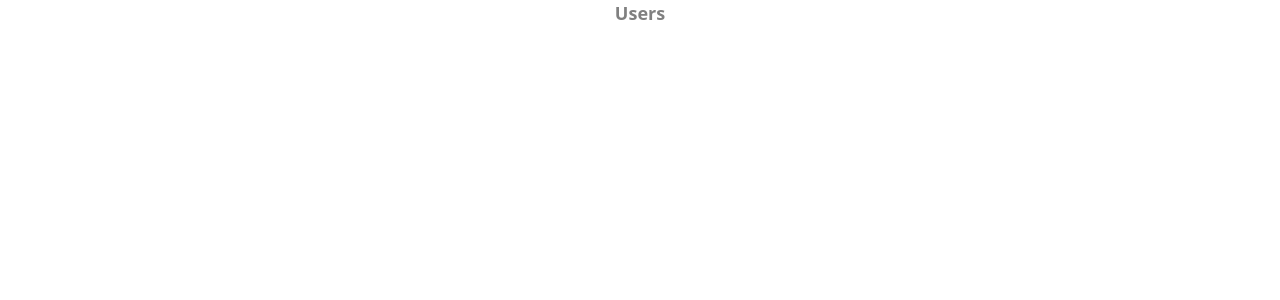
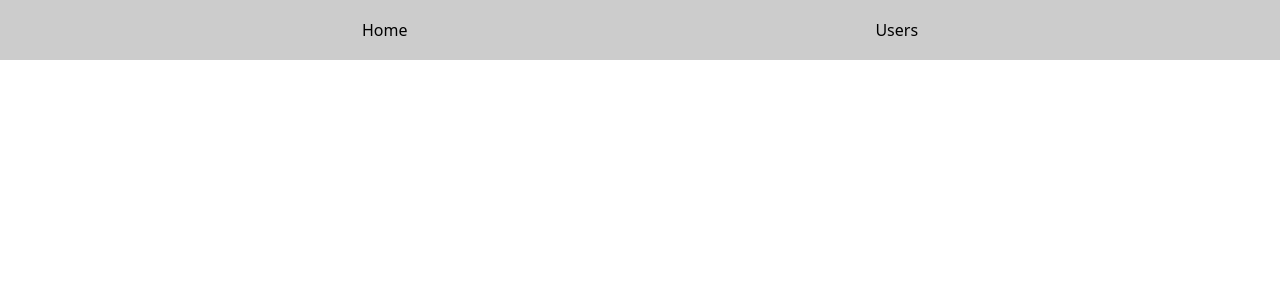
Before and after one commit to AlinaDev252/Nuxt-blog, a Nuxt app: page / in a window 1280 px wide. Shown: the top 300 px of the page. Built offline with nearby package versions, Linux system fonts and the light colour scheme.

Commit message:
Add a header component

```diff
--- /dev/null
+++ b/components/Header.vue
@@ -0,0 +1,39 @@
+<template>
+  <header class="header">
+    <ul class="nav-items">
+      <li>
+        <NuxtLink to="/">Home</NuxtLink>
+      </li>
+      <li>
+        <NuxtLink to="/users">Users</NuxtLink>
+      </li>
+    </ul>
+  </header>
+</template>
+
+<script>
+export default {
+  name: 'Header'
+}
+</script>
+
+
+<style scoped>
+  .header {
+    width: 100%;
+    height: 60px;
+    display: flex;
+    justify-content: center;
+    align-items: center;
+    background-color: #ccc;
+  }
+  .nav-items {
+    list-style: none;
+    padding: 0;
+    margin: 0;
+    display: flex;
+    justify-content: space-around;
+    align-items: center;
+    width: 80%;
+  }
+</style>
--- a/components/NuxtLogo.vue
+++ /dev/null
@@ -1,11 +0,0 @@
-<template>
-  <svg class="nuxt-logo" viewBox="0 0 45 30" fill="none" xmlns="http://www.w3.org/2000/svg">
-    <path d="M24.7203 29.704H41.1008C41.6211 29.7041 42.1322 29.5669 42.5828 29.3061C43.0334 29.0454 43.4075 28.6704 43.6675 28.2188C43.9275 27.7672 44.0643 27.2549 44.0641 26.7335C44.0639 26.2121 43.9266 25.6999 43.6662 25.2485L32.6655 6.15312C32.4055 5.70162 32.0315 5.32667 31.581 5.06598C31.1305 4.8053 30.6195 4.66805 30.0994 4.66805C29.5792 4.66805 29.0682 4.8053 28.6177 5.06598C28.1672 5.32667 27.7932 5.70162 27.5332 6.15312L24.7203 11.039L19.2208 1.48485C18.9606 1.03338 18.5864 0.658493 18.1358 0.397853C17.6852 0.137213 17.1741 0 16.6538 0C16.1336 0 15.6225 0.137213 15.1719 0.397853C14.7213 0.658493 14.3471 1.03338 14.0868 1.48485L0.397874 25.2485C0.137452 25.6999 0.000226653 26.2121 2.8053e-07 26.7335C-0.000226092 27.2549 0.136554 27.7672 0.396584 28.2188C0.656614 28.6704 1.03072 29.0454 1.48129 29.3061C1.93185 29.5669 2.44298 29.7041 2.96326 29.704H13.2456C17.3195 29.704 20.3239 27.9106 22.3912 24.4118L27.4102 15.7008L30.0986 11.039L38.1667 25.0422H27.4102L24.7203 29.704ZM13.0779 25.0374L5.9022 25.0358L16.6586 6.36589L22.0257 15.7008L18.4322 21.9401C17.0593 24.2103 15.4996 25.0374 13.0779 25.0374Z" fill="#00DC82" />
-  </svg>
-</template>
-
-<style>
-.nuxt-logo {
-  height: 180px;
-}
-</style>
--- a/components/Tutorial.vue
+++ /dev/null
@@ -1,11 +0,0 @@
-<template>
-  <section class="container">
-    <NuxtLink to="/users">Users</NuxtLink>
-  </section>
-</template>
-
-<script>
-export default {
-  name: 'NuxtTutorial'
-}
-</script>
--- a/layouts/users.vue
+++ b/layouts/users.vue
@@ -1,8 +1,19 @@
 <template>
   <div>
+    <Header />
     <header>
       USERS SECTION
     </header>
     <Nuxt />
   </div>
 </template>
+
+<script>
+import Header from '@/components/Header.vue';
+
+export default {
+  components:{
+    Header,
+  },
+}
+</script>
--- a/pages/index.vue
+++ b/pages/index.vue
@@ -1,5 +1,5 @@
 <template>
-  <Tutorial/>
+  <Header />
 </template>
 
 <script>
--- a/pages/users/index.vue
+++ b/pages/users/index.vue
@@ -1,8 +1,11 @@
 <template>
-  <p>Please enter am id and click the button</p>
+  <div>
+    <p>Please enter an id and click the button</p>
+  </div>
 </template>
 
 <script>
+
 export default {
   layout: 'users',
 }
```
